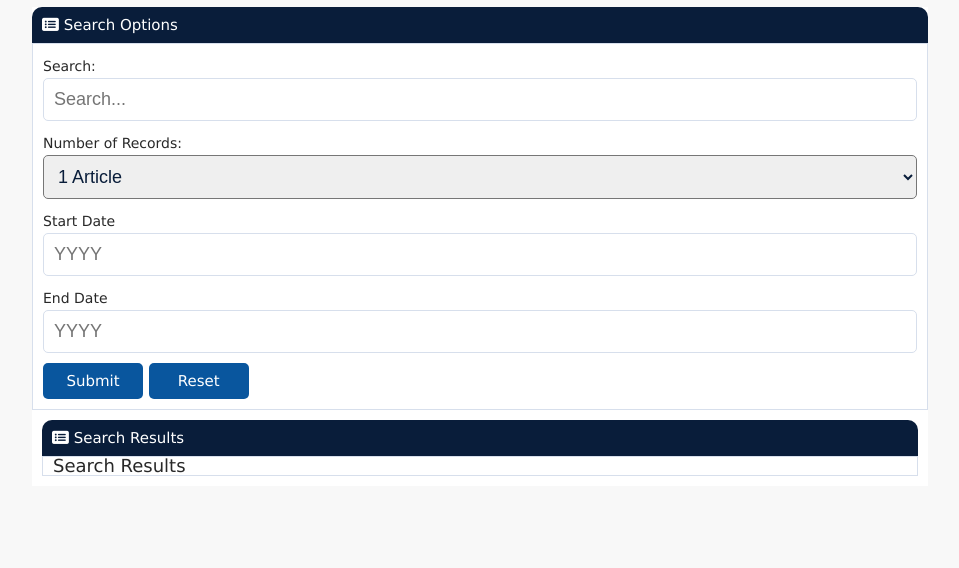
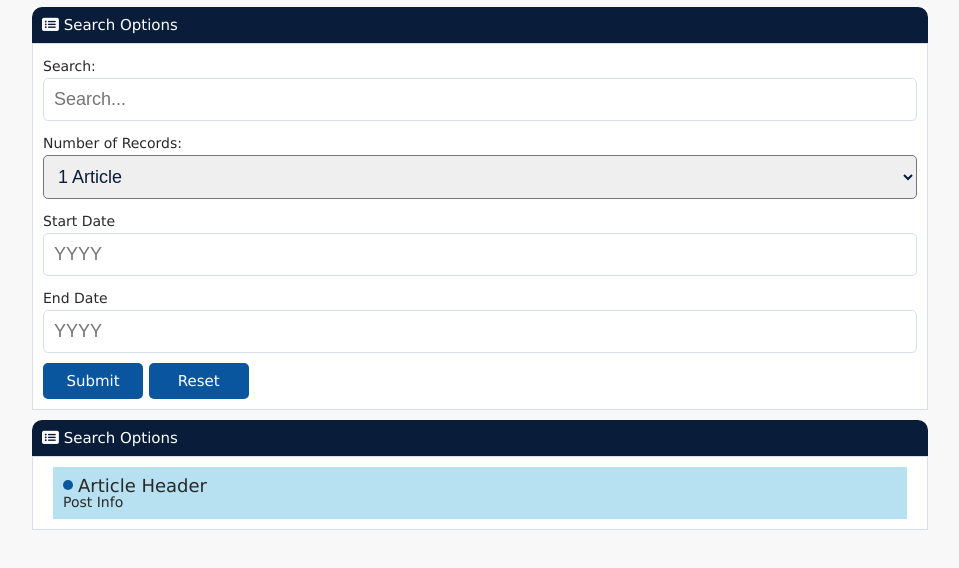
Before and after one commit to zencloud/class_app_nyt, a plain HTML site: page index.html in a window 1280 px wide. Shown: the part 144-712 px from the top of the page, without its empty margins (160-1119 px from the left). Drawn offline with Linux system fonts and the light colour scheme.

Commit message:
Core UI Complete

```diff
--- a/app/css/style.css
+++ b/app/css/style.css
@@ -3,6 +3,10 @@
 
 
 /* ----------------- Sitewide Styles */
+
+:root {
+    --site-width: 70%;
+}
 
 * {
     box-sizing: border-box;
@@ -16,9 +20,17 @@ body, html {
     color: #282828;
 }
 
+h1 {
+    font-size: 18px;
+}
+
 h2 {
     font-size: 14px;
     padding-top: 15px;
+}
+
+h3 {
+    font-size: 14px;
 }
 
 input, select {
@@ -46,7 +58,7 @@ button {
 
 .box, .box-round {
     margin: 0 auto;
-    width: 70%;
+    width: var(--site-width);
     height: max-content;
     background-color: white;
     padding: 10px;
@@ -108,10 +120,6 @@ button {
     padding-right: 10px;
 }
 
-#app_input_search {
-
-}
-
 #app_input_search:focus {
     transition: border .3s linear;  /* Sweet Fade Focus */
     outline: none;
@@ -122,5 +130,33 @@ button {
 /* ----------------- Articles */
 
 .app_container_articles {
+    padding: 0px;
+    margin-top: 10px;
+}
 
+.app_article_cell {
+    margin: 10px;
+    padding: 10px;
+    background-color: #b7e1f1;
 }
+
+.app_article_cell > h1::before {
+    content: '';
+    display: inline-block;
+    width: 10px;
+    height: 10px;
+    background-color: #09569e;
+    border-radius: 100px;
+    margin-bottom: 2px;
+    margin-right: 5px;
+}
+
+/* ----------------- Responsive Adjustment */
+
+/* 720px or smaller */
+@media only screen and (max-width: 720px) {
+
+    :root {
+        --site-width: 100%;
+    }
+}
--- a/index.html
+++ b/index.html
@@ -48,6 +48,7 @@
                 <h2>End Date</h2>
                 <input type="number" placeholder="YYYY" min="1980" max="2019" id="app_input_search" class="border">
 
+                <!-- Input Buttons -->
                 <button>Submit</button>
                 <button>Reset</button>
             </div>
@@ -55,14 +56,16 @@
 
         <!-- Articles -->
         <div class="app_container_articles box">
-            <div class="app_content_header">
-                <p><i class="fas fa-list-alt"></i> Search Results</p>
+                <div class="app_content_header">
+                    <p><i class="fas fa-list-alt"></i> Search Options</p>
+                </div>
+                <div class="app_content border">
+                    <div class="app_article_cell">
+                        <h1>Article Header</h1>
+                        <h3>Post Info</h3>
+                    </div>
+                </div>
             </div>
-
-            <div class="app_content border">
-                <p>Search Results</p>
-            </div>
-        </div>
     </div>
 
 
```
